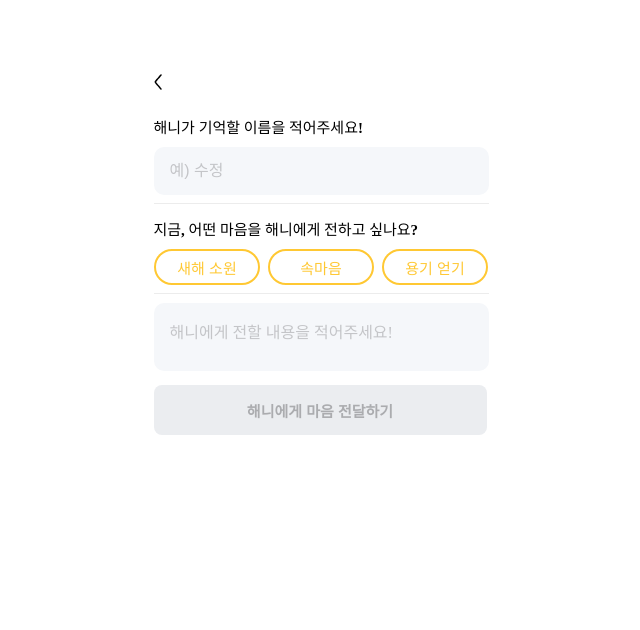
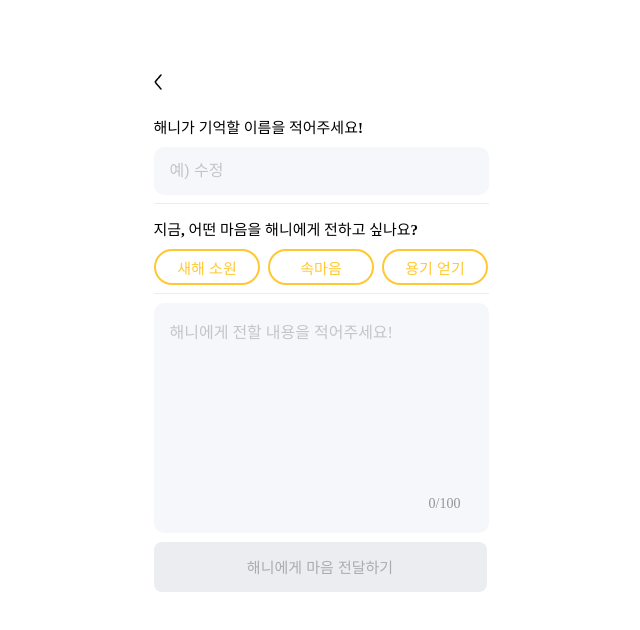
Before and after one commit to jieun0102/likelion_demoday, a React (Create React App) app: page /Post_main in a window 1280 px wide. Shown: the top 630 px of the page, without its empty margins (319-959 px from the left). Built offline with nearby package versions, Linux system fonts and the light colour scheme.

Commit message:
post 수정

```diff
--- a/src/App.js
+++ b/src/App.js
@@ -1,13 +1,13 @@
 import React from 'react';
 import { BrowserRouter, Routes, Route } from 'react-router-dom';
-import Post_main from './components/section/Post_main'
+import PostMain from './components/section/Post_main'
 
 const App = () => {
   return (
     <BrowserRouter>
       <div className='app'>
         <Routes>
-          <Route path='/Post_main' element={<Post_main />} />
+          <Route path='/Post_main' element={<PostMain />} />
         </Routes>
       </div>
     </BrowserRouter>
--- a/src/assets/sass/Post.scss
+++ b/src/assets/sass/Post.scss
@@ -39,6 +39,10 @@
             box-sizing: border-box;
             border: none;
             outline: none;
+
+            &:focus {
+                outline: 2px solid #FFC833;
+            }
 
             &::placeholder {
                 font-weight: 400;
@@ -85,6 +89,11 @@
             font-size: 15px;
             font-weight: 500;
             cursor: pointer;
+
+            &.selected {
+                background-color: #FFC833;
+                color: #FFF;
+            }
         }
 
     }
@@ -92,7 +101,7 @@
     .Post_main_write {
         textarea {
             width: 335px;
-            max-height: 230px;
+            height: 230px;
             font-family: inherit;
             background: #F5F7FA;
             border-radius: 10px;
@@ -106,7 +115,7 @@
             resize: none;
             scrollbar-width: none;
 
-            &:focus{
+            &:focus {
                 outline: 2px solid #FFC833;
             }
 
@@ -117,9 +126,20 @@
             }
         }
 
+        .text_count {
+            margin-left: 295px;
+            margin-top: -11%;
+            font-size: 14px;
+            font-weight: 400;
+            color: #939496;
+
+            &.active {
+                color: #FFC833;
+            }
+        }
     }
 
-    .write_btn{
+    .write_btn {
         width: 333px;
         height: 50px;
         margin-left: 20px;
@@ -128,7 +148,16 @@
         border: none;
         color: #ABACAF;
         font-size: 15px;
-        font-weight: 600;
-        margin-top: 10px;
+        font-weight: 500;
+        margin-top: 30px;
+
+        &.active {
+            background-color: #FFC833;
+            color: #FFFFFF;
+            cursor: pointer;
+        }
+
+
     }
+
 }
--- a/src/components/section/Post_main.jsx
+++ b/src/components/section/Post_main.jsx
@@ -1,9 +1,19 @@
-import React from 'react'
+import React, { useState } from 'react'
 import '../../assets/sass/Post.scss'
 import Arrow from '../../assets/img/icon_arrow_left.png'
 import Line from '../../assets/img/Line 2.png'
 
 const Post_main = () => {
+    const [feature, setFeature] = useState(null);
+
+    const toggleFeature = (value) => {
+        setFeature(prev => (prev === value ? null : value));
+    };
+
+    const [content, setContent] = useState("");
+    const maxLength = 100;
+
+
     return (
         <div>
             <div className="Post_main_wrap">
@@ -14,22 +24,32 @@ const Post_main = () => {
                         <h1>해니가 기억할 이름을 적어주세요!</h1>
                         <div className="Post_main_name_input">
                             <input type="text" placeholder='예) 수정' />
-                            <img src={Line} alt="" /></div>
+                            <img src={Line} alt="" />
+                        </div>
                     </div>
                 </div>
                 <div className="Post_main_category">
                     <h1>지금, 어떤 마음을 해니에게 전하고 싶나요?</h1>
                     <div className="Post_main_category_btn">
-                        <button className="main_category01">새해 소원</button>
-                        <button className="main_category02">속마음</button>
-                        <button className="main_category03">용기 얻기</button></div>
+                        <button
+                            className={`main_category01 ${feature === "새해" ? "selected" : ""}`}
+                            onClick={() => toggleFeature("새해")}>새해 소원</button>
+                        <button className={`main_category02 ${feature === "속마음" ? "selected" : ""}`}
+                            onClick={() => toggleFeature("속마음")}>속마음</button>
+                        <button className={`main_category03 ${feature === "용기" ? "selected" : ""}`}
+                            onClick={() => toggleFeature("용기")}>용기 얻기</button></div>
                     <img src={Line} alt="" />
                 </div>
                 <div className="Post_main_write">
-                    <textarea placeholder="해니에게 전할 내용을 적어주세요!"></textarea>
+                    <textarea placeholder="해니에게 전할 내용을 적어주세요!" value={content}
+                        maxLength={maxLength}
+                        onChange={(e) => setContent(e.target.value)}></textarea>
+                    <div className={`text_count ${content.length > 0 ? "active" : ""}`}>
+                        {content.length}/{maxLength}
+                    </div>
                 </div>
                 <div className="Post_main_btn">
-                    <button className="write_btn">해니에게 마음 전달하기</button>
+                    <button className={`write_btn ${content.length > 0 ? "active" : ""}`}>해니에게 마음 전달하기</button>
                 </div>
             </div>
         </div >
```
